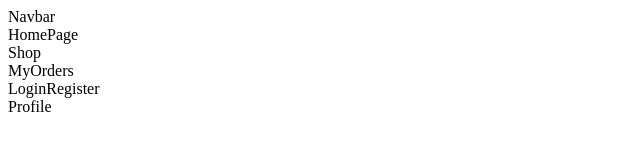
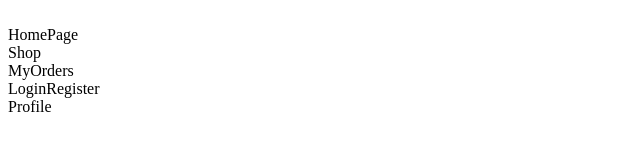
Before and after one commit to ElzaAnnThomas/EP-HUB-Frontend, a React (Vite) app: page / in a window 1280 px wide. Shown: the top 160 px of the page, without its empty margins (0-640 px from the left). Built offline with nearby package versions, Linux system fonts and the light colour scheme.

Commit message:
temperory svg set

```diff
--- a/src/Components/Navbar.jsx
+++ b/src/Components/Navbar.jsx
@@ -2,7 +2,11 @@ import React from 'react'
 
 const Navbar = () => {
   return (
-    <div>Navbar</div>
+    <nav>
+      <div className="logo">
+        <img src="" alt="" />
+      </div>
+    </nav>
   )
 }
 
```
Also changed, not shown: public/vite.svg (added), src/assets/Ep-Hub.png (added).
